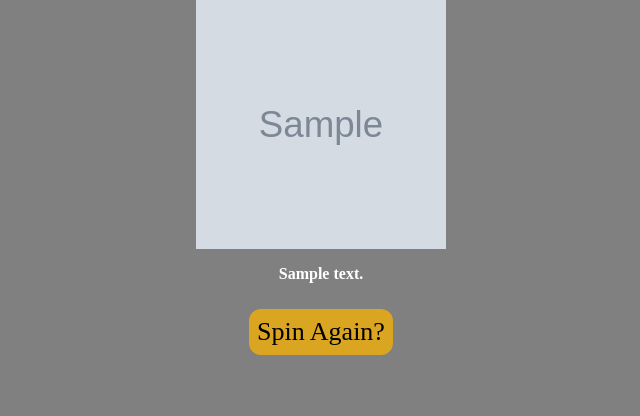
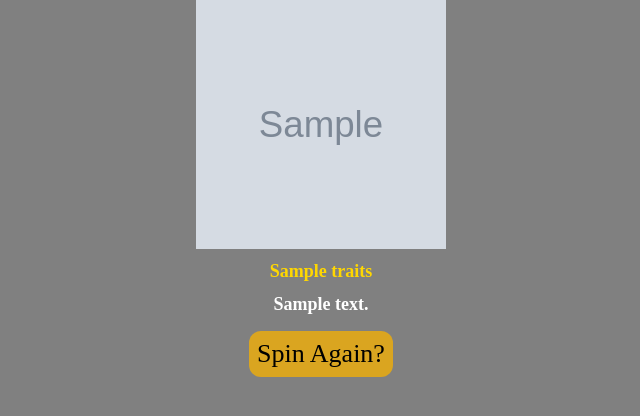
Before and after one commit to bvrple/cat-api-assessment, a Flask app: template app/templates/kasino.html in a window 1280 px wide. Shown: the part 177-593 px from the top of the page, without its empty margins (319-959 px from the left). Run offline with Flask 2, Linux system fonts and the light colour scheme; the template is opened without the code that fills it: most values are stand-ins (such as "Sample title", 1, 10 or a date in 2020); grey boxes marked "Sample" are stand-in pictures.

Commit message:
included traits in Kasino page

```diff
--- a/app/main.py
+++ b/app/main.py
@@ -73,12 +73,13 @@ def kasino():
     random_cat = breed_list[randrange(len(breed_list))]
     name = random_cat['name']
     img = random_cat['img']
+    traits = random_cat['temperament']
     desc = random_cat['description']
 
-    return render_template('kasino.html', name=name, img=img, desc=desc)
+    return render_template('kasino.html', name=name, img=img, traits=traits, desc=desc)
 
 
 if __name__ == "__main__":
     import os
     port = int(os.getenv('PORT'))
-    app.run(host="0.0.0.0", port=port, debug=True)
+    app.run(host="0.0.0.0", port=5000, debug=True)
--- a/app/static/kasino.css
+++ b/app/static/kasino.css
@@ -16,16 +16,6 @@
   color: black;
   text-decoration: none;
   padding: 8px;
-}
-
-.container {
-  max-width: 100%;
-  max-height: 100%;
-  display: flex;
-  flex-direction: column;
-  align-items: center;
-  justify-content: center;
-  text-align: center;
 }
 
 .container {
@@ -52,9 +42,10 @@ body {
 }
 
 p {
-  font-size: 16px;
+  font-size: 18px;
   font-weight: bold;
   color: white;
+  margin: 6px;
 }
 
 .spin {
@@ -76,3 +67,11 @@ p {
   text-decoration: none;
   padding: 8px;
 }
+
+.img {
+  margin-bottom: 6px;
+}
+
+.traits {
+  color: gold;
+}
--- a/app/templates/kasino.html
+++ b/app/templates/kasino.html
@@ -13,6 +13,7 @@
       <a href="/" class="header">Kat Kasino</a>
       <h2 class="name">{{name}}</h2>
       <img class="img" src="{{img}}" alt="Cat" width="250" height="250" />
+      <p class="traits">{{traits}}</p>
       <p class="desc">{{desc}}</p>
       <a href="/kasino" class="spin">Spin Again?</a>
     </div>
```
